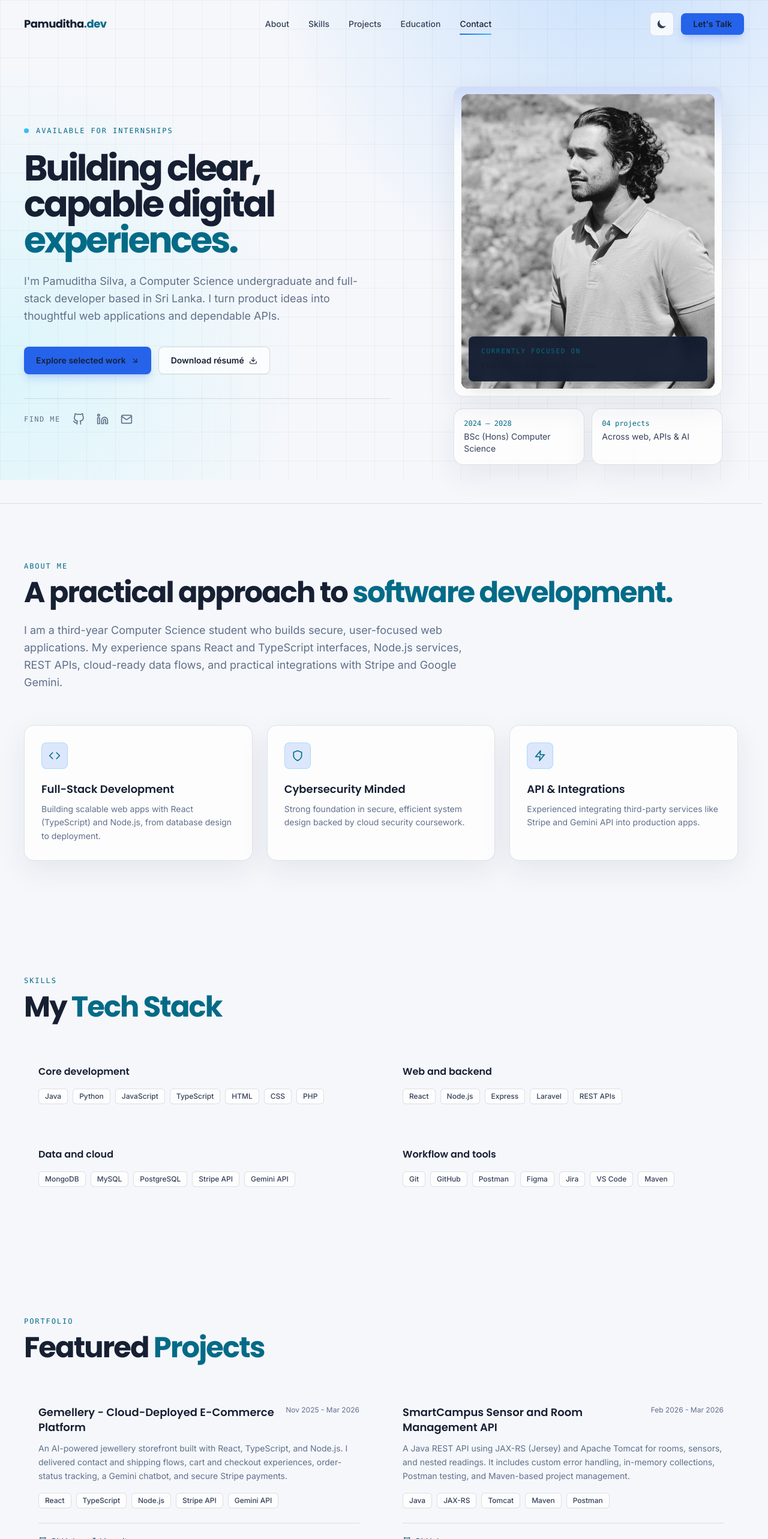
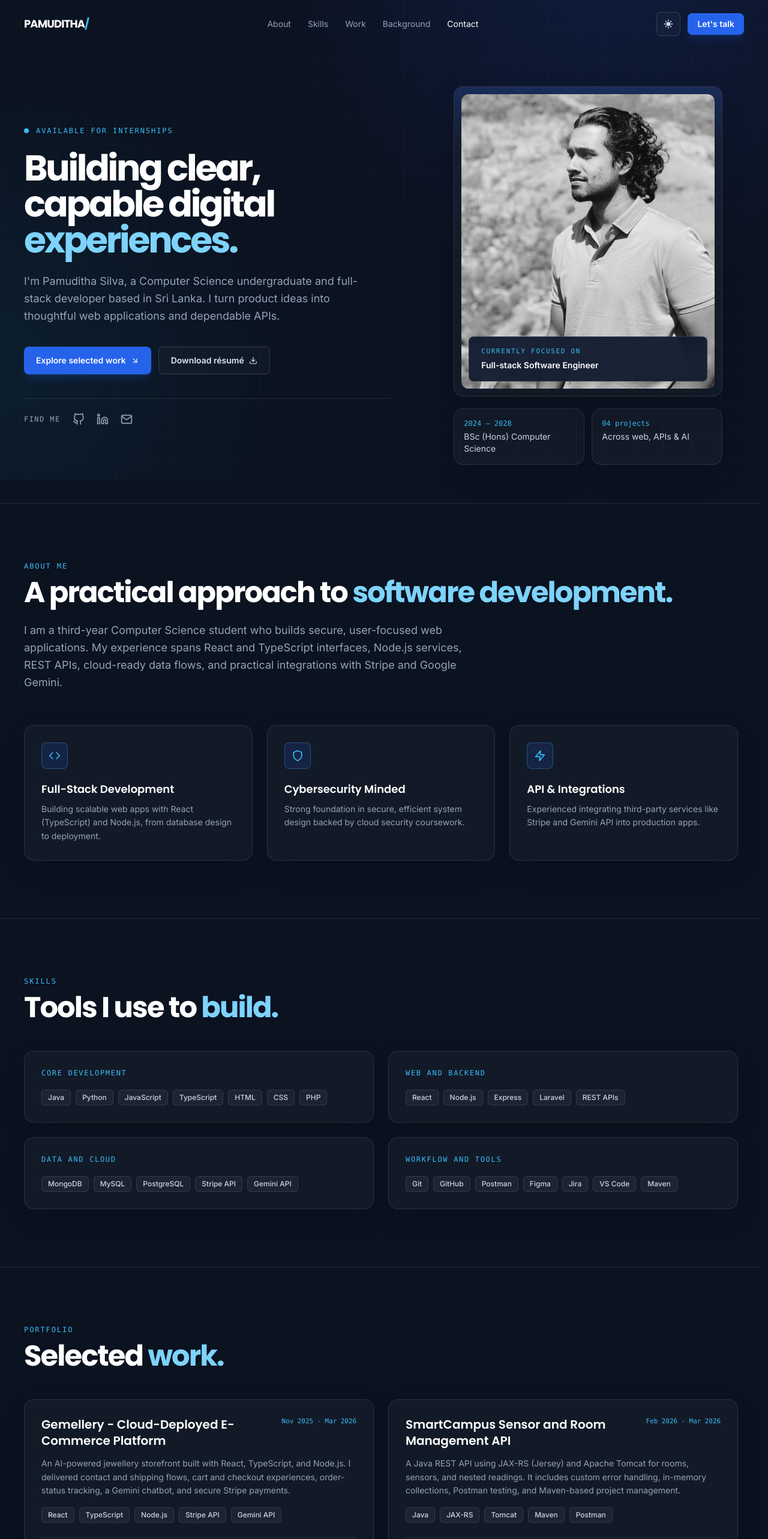
Before and after one commit to PamudithaSilva/My-Portfolio-Pamuditha, a React (Vite) app: page / in a window 1280 px wide. Shown: the top 2566 px of the page at 60% size. Built offline with nearby package versions, Linux system fonts and the light colour scheme; the HTML template or start-up script is replaced by a standard one.

Commit message:
Refactor Navbar, Projects, and Skills components for improved styling and consistency; update text for clarity and enhance user experience

```diff
--- a/src/components/Navbar.tsx
+++ b/src/components/Navbar.tsx
@@ -3,152 +3,32 @@
 import { HiMenu, HiMoon, HiSun, HiX } from 'react-icons/hi'
 
 const links = [
-  { label: 'About', href: '#about' },
-  { label: 'Skills', href: '#skills' },
-  { label: 'Projects', href: '#projects' },
-  { label: 'Education', href: '#education' },
-  { label: 'Contact', href: '#contact' },
+  { label: 'About', href: '#about' }, { label: 'Skills', href: '#skills' }, { label: 'Work', href: '#projects' }, { label: 'Background', href: '#education' }, { label: 'Contact', href: '#contact' },
 ]
 
 export default function Navbar() {
   const [scrolled, setScrolled] = useState(false)
   const [open, setOpen] = useState(false)
   const [active, setActive] = useState('#about')
-  const [theme, setTheme] = useState<'dark' | 'light'>(() => {
-    const savedTheme = localStorage.getItem('theme')
-    if (savedTheme === 'light' || savedTheme === 'dark') return savedTheme
-    return window.matchMedia('(prefers-color-scheme: light)').matches ? 'light' : 'dark'
-  })
+  const [theme, setTheme] = useState<'dark' | 'light'>(() => localStorage.getItem('theme') === 'light' ? 'light' : 'dark')
 
   useEffect(() => {
     const onScroll = () => {
       setScrolled(window.scrollY > 20)
-      const current = [...links].reverse().find(({ href }) => {
-        const section = document.querySelector(href)
-        return section && section.getBoundingClientRect().top <= 140
-      })
+      const current = [...links].reverse().find(({ href }) => document.querySelector(href)?.getBoundingClientRect().top! <= 140)
       if (current) setActive(current.href)
     }
-    onScroll()
-    window.addEventListener('scroll', onScroll)
-    return () => window.removeEventListener('scroll', onScroll)
+    onScroll(); window.addEventListener('scroll', onScroll); return () => window.removeEventListener('scroll', onScroll)
   }, [])
+  useEffect(() => { document.documentElement.classList.toggle('light', theme === 'light'); document.documentElement.style.colorScheme = theme; localStorage.setItem('theme', theme) }, [theme])
+  useEffect(() => { const close = (e: KeyboardEvent) => e.key === 'Escape' && setOpen(false); window.addEventListener('keydown', close); return () => window.removeEventListener('keydown', close) }, [])
 
-  useEffect(() => {
-    document.documentElement.classList.toggle('light', theme === 'light')
-    document.documentElement.style.colorScheme = theme
-    localStorage.setItem('theme', theme)
-  }, [theme])
-
-  useEffect(() => {
-    const desktopQuery = window.matchMedia('(min-width: 768px)')
-    const closeOnDesktop = () => {
-      if (desktopQuery.matches) setOpen(false)
-    }
-    const closeOnEscape = (event: KeyboardEvent) => {
-      if (event.key === 'Escape') setOpen(false)
-    }
-
-    desktopQuery.addEventListener('change', closeOnDesktop)
-    window.addEventListener('keydown', closeOnEscape)
-    return () => {
-      desktopQuery.removeEventListener('change', closeOnDesktop)
-      window.removeEventListener('keydown', closeOnEscape)
-    }
-  }, [])
-
-  return (
-    <header
-      className={`fixed top-0 inset-x-0 z-50 transition-all duration-300 ${
-        scrolled ? 'bg-base/80 backdrop-blur-lg border-b border-white/10 py-3' : 'py-5'
-      }`}
-    >
-      <nav className="section-container !py-0 flex items-center justify-between">
-        <a href="#hero" className="font-display font-bold text-lg tracking-tight" aria-label="Pamuditha Silva home">
-          Pamuditha<span className="gradient-text">.dev</span>
-        </a>
-
-        <ul className="hidden md:flex items-center gap-8 text-sm font-medium text-slate-300">
-          {links.map((l) => (
-            <li key={l.href}>
-              <a
-                href={l.href}
-                aria-current={active === l.href ? 'page' : undefined}
-                className={`relative py-2 transition-colors ${active === l.href ? 'nav-link-active' : 'hover:text-white'}`}
-              >
-                {l.label}
-                {active === l.href && (
-                  <motion.span
-                    layoutId="active-nav-link"
-                    className="absolute inset-x-0 -bottom-0.5 h-0.5 rounded-full bg-gradient-to-r from-accent to-accent2"
-                    transition={{ type: 'spring', stiffness: 380, damping: 30 }}
-                  />
-                )}
-              </a>
-            </li>
-          ))}
-        </ul>
-
-        <div className="flex items-center gap-3">
-          <button
-            type="button"
-            className="theme-toggle"
-            onClick={() => setTheme((currentTheme) => currentTheme === 'dark' ? 'light' : 'dark')}
-            aria-label={`Switch to ${theme === 'dark' ? 'light' : 'dark'} mode`}
-            title={`Switch to ${theme === 'dark' ? 'light' : 'dark'} mode`}
-          >
-            {theme === 'dark' ? <HiSun /> : <HiMoon />}
-          </button>
-
-          <a href="#contact" className="hidden md:inline-flex btn-primary !py-2 !px-5 text-sm">
-            Let's Talk
-          </a>
-
-          <button
-            type="button"
-            className="md:hidden text-2xl"
-            onClick={() => setOpen(!open)}
-            aria-label="Toggle navigation menu"
-            aria-expanded={open}
-            aria-controls="mobile-navigation"
-          >
-            {open ? <HiX /> : <HiMenu />}
-          </button>
-        </div>
-      </nav>
-
-      <AnimatePresence>
-        {open && (
-          <motion.div
-            initial={{ opacity: 0, y: -12 }}
-            animate={{ opacity: 1, y: 0 }}
-            exit={{ opacity: 0, y: -12 }}
-            transition={{ duration: 0.22, ease: 'easeOut' }}
-            className="absolute inset-x-0 top-full md:hidden"
-          >
-            <div className="section-container !py-0">
-              <ul id="mobile-navigation" className="glass mt-3 flex max-h-[calc(100svh-5rem)] flex-col gap-1 overflow-y-auto p-2 text-slate-300 shadow-2xl shadow-black/30">
-                {links.map((l, index) => (
-                  <motion.li
-                    key={l.href}
-                    initial={{ opacity: 0, x: -10 }}
-                    animate={{ opacity: 1, x: 0 }}
-                    transition={{ delay: index * 0.04 }}
-                  >
-                    <a
-                      href={l.href}
-                      onClick={() => setOpen(false)}
-                      className={`block rounded-lg px-3 py-3 transition-colors ${active === l.href ? 'nav-mobile-active' : 'hover:bg-white/5 hover:text-white'}`}
-                    >
-                      {l.label}
-                    </a>
-                  </motion.li>
-                ))}
-              </ul>
-            </div>
-          </motion.div>
-        )}
-      </AnimatePresence>
-    </header>
-  )
+  return <header className={`fixed inset-x-0 top-0 z-50 border-b transition-all duration-200 ${scrolled ? 'border-white/10 bg-base/80 py-3 backdrop-blur-xl' : 'border-transparent py-5'}`}>
+    <nav className="section-container !py-0 flex items-center justify-between">
+      <a href="#hero" className="font-display text-lg font-bold tracking-[-0.05em] text-white" aria-label="Pamuditha Silva home">PAMUDITHA<span className="text-accent2">/</span></a>
+      <ul className="hidden items-center gap-7 text-sm text-slate-400 md:flex">{links.map((link) => <li key={link.href}><a href={link.href} aria-current={active === link.href ? 'page' : undefined} className={`transition-colors hover:text-white ${active === link.href ? 'nav-link-active' : ''}`}>{link.label}</a></li>)}</ul>
+      <div className="flex items-center gap-3"><button type="button" className="theme-toggle" onClick={() => setTheme(theme === 'dark' ? 'light' : 'dark')} aria-label={`Switch to ${theme === 'dark' ? 'light' : 'dark'} mode`}>{theme === 'dark' ? <HiSun /> : <HiMoon />}</button><a href="#contact" className="btn-primary hidden !px-4 !py-2 md:inline-flex">Let&apos;s talk</a><button type="button" className="text-2xl md:hidden" onClick={() => setOpen(!open)} aria-label="Toggle navigation menu" aria-expanded={open} aria-controls="mobile-navigation">{open ? <HiX /> : <HiMenu />}</button></div>
+    </nav>
+    <AnimatePresence>{open && <motion.div initial={{ opacity: 0, y: -8 }} animate={{ opacity: 1, y: 0 }} exit={{ opacity: 0, y: -8 }} className="absolute inset-x-0 top-full md:hidden"><div className="section-container !py-0"><ul id="mobile-navigation" className="surface mt-3 p-2">{links.map((link) => <li key={link.href}><a href={link.href} onClick={() => setOpen(false)} className={`block rounded-lg px-4 py-3 text-sm ${active === link.href ? 'nav-mobile-active' : 'text-slate-300'}`}>{link.label}</a></li>)}</ul></div></motion.div>}</AnimatePresence>
+  </header>
 }
--- a/src/components/Projects.tsx
+++ b/src/components/Projects.tsx
@@ -4,7 +4,7 @@
 
 export default function Projects() {
   return (
-    <section id="projects" className="section-container">
+    <section id="projects" className="section-container content-rule">
       <motion.div
         initial={{ opacity: 0, y: 20 }}
         whileInView={{ opacity: 1, y: 0 }}
@@ -13,7 +13,7 @@
       >
         <p className="eyebrow">Portfolio</p>
         <h2 className="section-title mb-12">
-          Featured <span className="gradient-text">Projects</span>
+          Selected <span className="gradient-text">work.</span>
         </h2>
       </motion.div>
 
@@ -25,13 +25,13 @@
             whileInView={{ opacity: 1, y: 0 }}
             viewport={{ once: true }}
             transition={{ duration: 0.5, delay: i * 0.08 }}
-            whileHover={{ y: -7, scale: 1.012 }}
-            className="glass flex h-full min-w-0 flex-col justify-between p-6 hover:border-accent/50 transition-[border-color,box-shadow] duration-300 hover:shadow-xl hover:shadow-accent/10"
+            whileHover={{ y: -5 }}
+            className="surface flex h-full min-w-0 flex-col justify-between p-7 transition-[border-color,box-shadow] duration-300 hover:border-accent/60 hover:shadow-xl hover:shadow-accent/10"
           >
             <div>
               <div className="mb-3 flex items-start justify-between gap-4">
-                <h3 className="min-w-0 font-semibold text-lg leading-snug">{p.title}</h3>
-                <span className="shrink-0 text-right text-xs text-slate-500 whitespace-nowrap">{p.period}</span>
+                <h3 className="min-w-0 text-xl font-semibold leading-snug text-white">{p.title}</h3>
+                <span className="shrink-0 whitespace-nowrap font-mono text-[0.68rem] text-accent2">{p.period}</span>
               </div>
               <p className="text-sm text-slate-400 leading-relaxed mb-4">{p.description}</p>
               <div className="flex flex-wrap gap-2 mb-6">
@@ -43,14 +43,14 @@
               </div>
             </div>
             {p.links.length > 0 && (
-              <div className="flex gap-4 pt-2 border-t border-white/10">
+              <div className="flex gap-5 border-t border-white/10 pt-4">
                 {p.links.map((l) => (
                   <a
                     key={l.url}
                     href={l.url}
                     target="_blank"
                     rel="noreferrer"
-                    className="inline-flex items-center gap-1.5 text-sm text-accent2 hover:text-white transition-colors mt-3"
+                    className="inline-flex items-center gap-1.5 text-sm font-medium text-accent2 transition-colors hover:text-white"
                     aria-label={`${l.label}: ${p.title}`}
                   >
                     {l.label.toLowerCase().includes('github') ? <FiGithub /> : <FiExternalLink />}
--- a/src/components/Skills.tsx
+++ b/src/components/Skills.tsx
@@ -3,7 +3,7 @@
 
 export default function Skills() {
   return (
-    <section id="skills" className="section-container">
+    <section id="skills" className="section-container content-rule">
       <motion.div
         initial={{ opacity: 0, y: 20 }}
         whileInView={{ opacity: 1, y: 0 }}
@@ -12,7 +12,7 @@
       >
         <p className="eyebrow">Skills</p>
         <h2 className="section-title mb-12">
-          My <span className="gradient-text">Tech Stack</span>
+          Tools I use to <span className="gradient-text">build.</span>
         </h2>
       </motion.div>
 
@@ -24,12 +24,12 @@
             whileInView={{ opacity: 1, y: 0 }}
             viewport={{ once: true }}
             transition={{ duration: 0.5, delay: i * 0.08 }}
-            className="glass h-full min-w-0 p-6 hover:border-white/20 transition-colors"
+            className="surface h-full min-w-0 p-7 transition-colors hover:border-white/20"
           >
-            <h3 className="font-semibold mb-4 text-slate-200">{category}</h3>
+            <h3 className="mb-5 font-mono text-xs font-medium uppercase tracking-[0.14em] text-accent2">{category}</h3>
             <div className="flex flex-wrap gap-2">
               {items.map((s) => (
-                <motion.span key={s} whileHover={{ y: -3, scale: 1.04 }} transition={{ type: 'spring', stiffness: 420, damping: 20 }} className="chip cursor-default hover:border-accent2/40">
+                <motion.span key={s} whileHover={{ y: -2 }} transition={{ type: 'spring', stiffness: 420, damping: 20 }} className="chip cursor-default hover:border-accent2/40">
                   {s}
                 </motion.span>
               ))}
```
